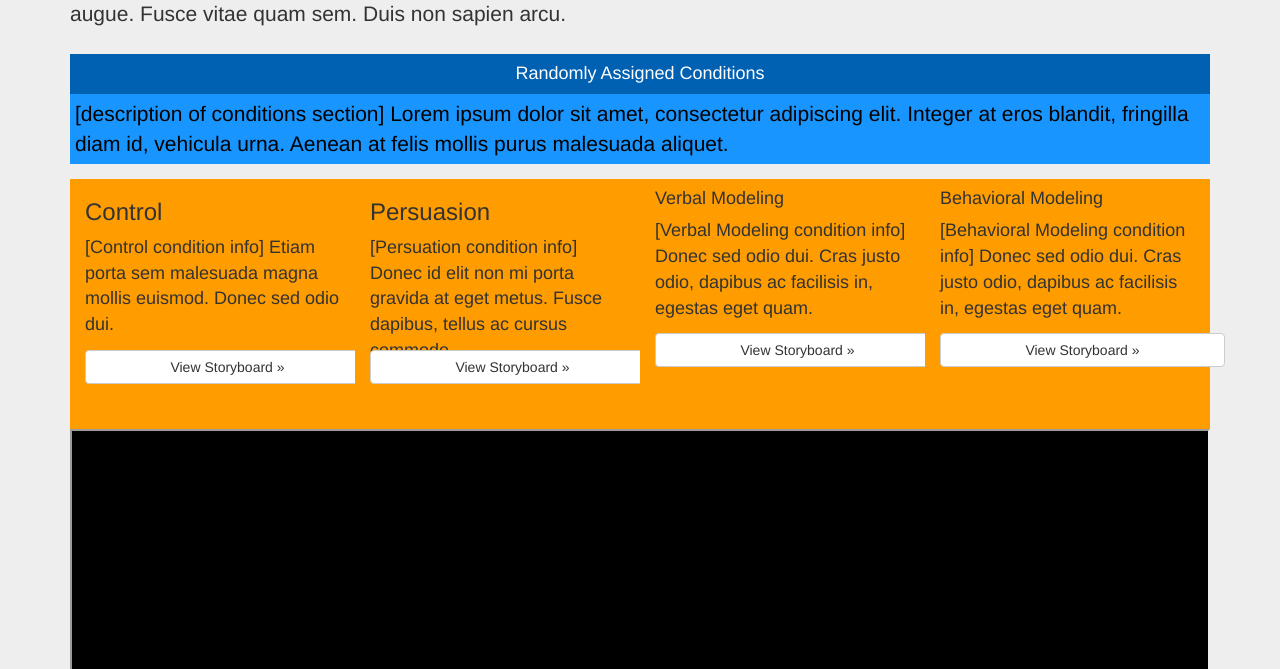
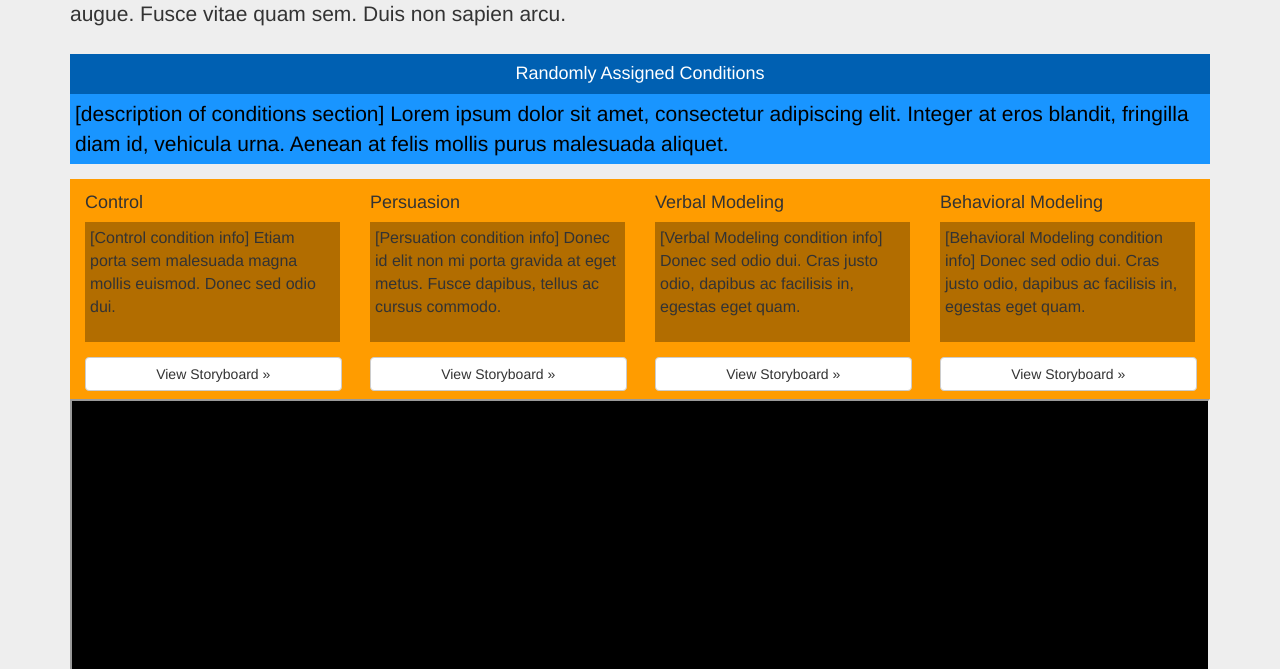
Before and after one commit to UTCTL/drunkdriving, a PHP site: page / in a window 1280 px wide. Shown: the part 567-1236 px from the top of the page. Run offline with PHP 8.4, Linux system fonts and the light colour scheme; some libraries are stand-ins or nearby versions.

Commit message:
alignment tweaks, etc.

```diff
--- a/css/custom.css
+++ b/css/custom.css
@@ -22,23 +22,30 @@
 .col-md-3{
 
 	background: #FF9C00;
-	height: 250px;
+	height: 220px;
 
 }
 
 .col-md-3 a{
 
-	width: 100%!important;
+	width: 90%!important;
 	position: absolute;
 
 
 }
 
 .col-md-3 p{
+	padding:5px;
+	height: 120px;
+	font-size: 16px;
+	background: #B26D00;
 
-	max-height: 100px;
-	font-size: 18px;
 
+}
+
+.col-md-3 h4{
+
+	padding-top: 4px;
 
 }
 
--- a/index.html
+++ b/index.html
@@ -94,24 +94,24 @@
       <!-- Example row of columns -->
       <div class="row">
         <div class="col-md-3">
-          <h3>Control</h3>
+          <h4>Control</h4>
           <p>[Control condition info] Etiam porta sem malesuada magna mollis euismod. Donec sed odio dui. </p>
-          <div id="control_video"><a class="btn btn-default" role="button">View Storyboard &raquo;</a></div>
+          <div id="control_video"><a class="btn btn-default" href="#source_video" role="button">View Storyboard &raquo;</a></div>
         </div>
         <div class="col-md-3">
-          <h3>Persuasion</h3>
+          <h4>Persuasion</h4>
           <p>[Persuation condition info] Donec id elit non mi porta gravida at eget metus. Fusce dapibus, tellus ac cursus commodo. </p>
-          <div id="persuasion_video"><a class="btn btn-default" role="button">View Storyboard &raquo;</a></div>
+          <div id="persuasion_video"><a class="btn btn-default" href="#source_video" role="button">View Storyboard &raquo;</a></div>
        </div>
         <div class="col-md-3">
           <h4>Verbal Modeling</h4>
           <p>[Verbal Modeling condition info] Donec sed odio dui. Cras justo odio, dapibus ac facilisis in, egestas eget quam. </p>
-          <p><a class="btn btn-default" href="#" role="button">View Storyboard &raquo;</a></p>
+          <div id="verbalModeling_video"><a class="btn btn-default" href="#source_video" role="button">View Storyboard &raquo;</a></div>
         </div>
         <div class="col-md-3">
           <h4>Behavioral Modeling</h4>
           <p>[Behavioral Modeling condition info] Donec sed odio dui. Cras justo odio, dapibus ac facilisis in, egestas eget quam. </p>
-          <p><a class="btn btn-default" href="#" role="button">View Storyboard &raquo;</a></p>
+          <div id="behavioralModeling_video"><a class="btn btn-default" href="#source_video" role="button">View Storyboard &raquo;</a></div>
         </div>
       </div>
       <div class="videoWrapper">
@@ -135,16 +135,16 @@
     <script src="../../assets/js/ie10-viewport-bug-workaround.js"></script>
     <script>
     document.getElementById('control_video').addEventListener('click', function() {
-    document.getElementById('source_video').src = 'http://www.youtube.com/embed/XGSy3_Czz8k?autoplay=1';
+    document.getElementById('source_video').src = 'http://www.youtube.com/embed/MV_3Dpw-BRY?autoplay=1';
     });
     document.getElementById('persuasion_video').addEventListener('click', function() {
     document.getElementById('source_video').src = 'http://www.youtube.com/embed/J3x1mF391BE?autoplay=1';
     });
-    document.getElementById('control_video').addEventListener('click', function() {
-    document.getElementById('source_video').src = 'http://www.youtube.com/embed/XGSy3_Czz8k?autoplay=1';
+    document.getElementById('verbalModeling_video').addEventListener('click', function() {
+    document.getElementById('source_video').src = 'http://www.youtube.com/embed/dQw4w9WgXcQ?autoplay=1';
     });
-    document.getElementById('persuasion_video').addEventListener('click', function() {
-    document.getElementById('source_video').src = 'http://www.youtube.com/embed/J3x1mF391BE?autoplay=1';
+    document.getElementById('behavioralModeling_video').addEventListener('click', function() {
+    document.getElementById('source_video').src = 'http://www.youtube.com/embed/9jw27h74o2k?autoplay=1';
     });
   </script>
   </body>
```
